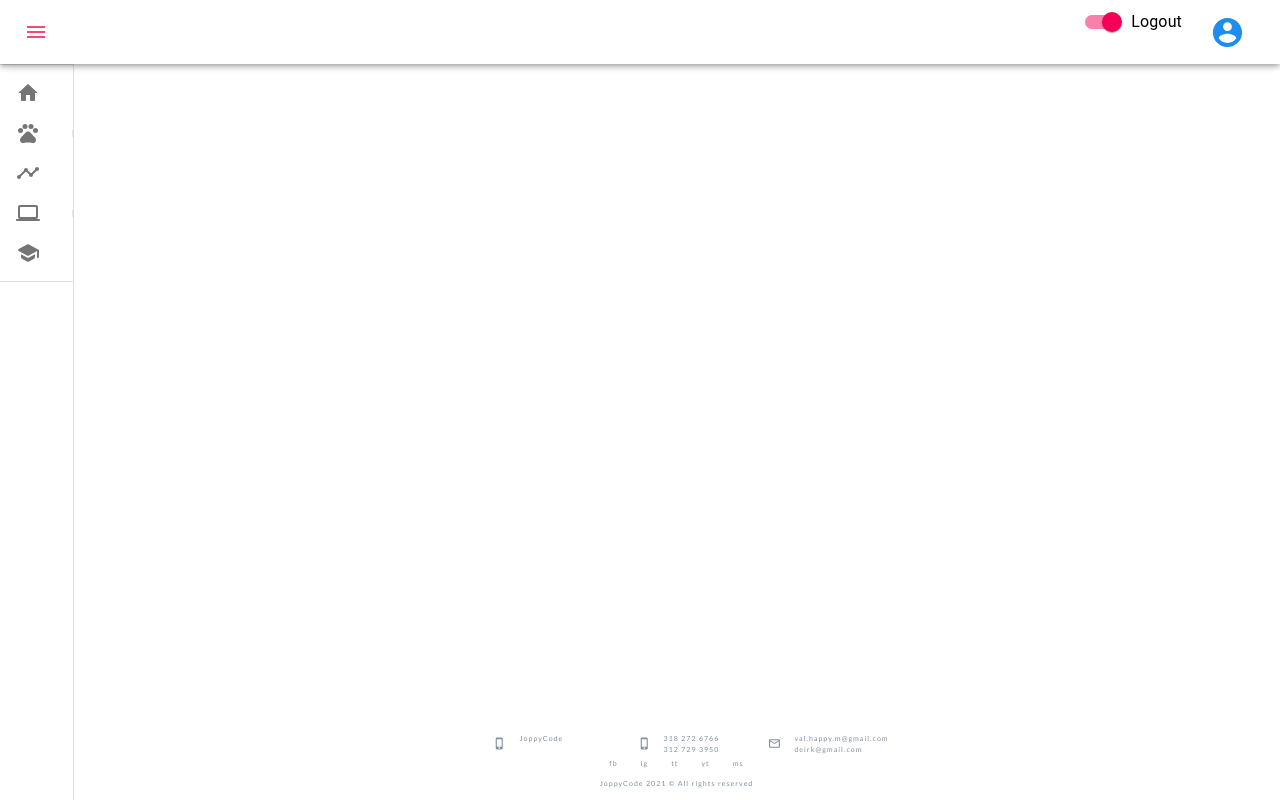
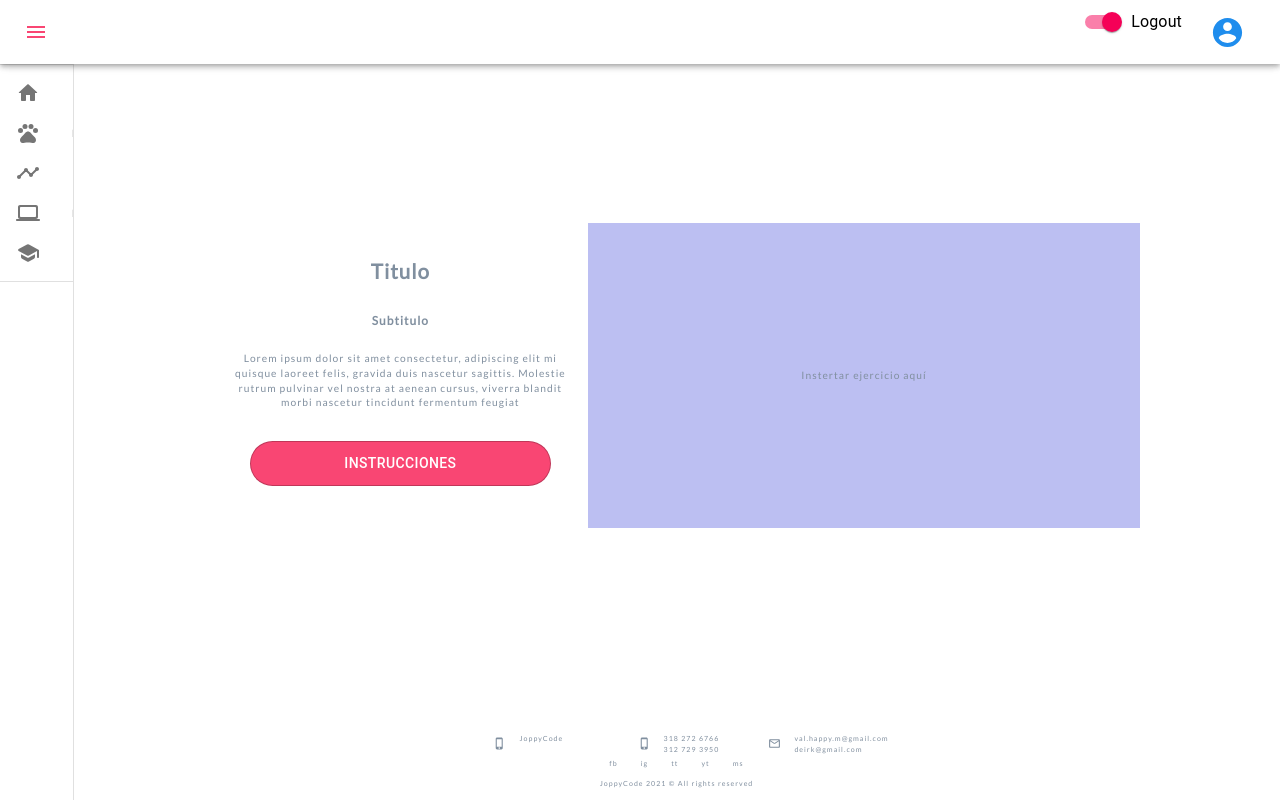
Before and after one commit to ValHappy/JoppyCode, a React (Create React App) app: page /exercise in a window 1280 px wide. Built offline with nearby package versions, Linux system fonts and the light colour scheme.

Commit message:
Exercise container creation, logo modification and instructions

```diff
--- a/src/components/Ficha/FichaExercise.js
+++ b/src/components/Ficha/FichaExercise.js
@@ -7,7 +7,7 @@ function FichaExercise({ titleExercise, col, img, location, history }) {
     const classes = useStyles();
 
     function handleClick() {
-        history.push("/");
+        history.push("/exercise");
     }
 
     return (
--- /dev/null
+++ b/src/components/General/Instructions.js
@@ -0,0 +1,53 @@
+import React from 'react';
+import { Dialog, DialogActions, DialogContent, makeStyles, TextField } from '@material-ui/core';
+import Btn from '../General/Btn';
+import { withRouter } from 'react-router-dom';
+import colors from '../../config/colors';
+import robo from '../../assets/img/robot.png';
+
+function Instructions({ handleClose, open, img }) {
+
+    const classes = useStyle();
+
+    return (
+        <Dialog open={open} onClose={handleClose} aria-labelledby="form-dialog-title" maxWidth="md">
+            <h1 className={classes.title}>Instrucciones</h1>
+
+            <DialogContent className={classes.container}>
+                <p className={classes.text}>
+                    Lorem ipsum dolor sit amet consectetur adipiscing elit lectus sapien, cubilia mattis bibendum suscipit euismod metus proin convallis phasellus nisi, class fermentum id magnis accumsan vitae netus ad. Hendrerit fusce vestibulum placerat per primis mattis hac nostra.
+                </p>
+                <img className={classes.img} src={robo} alt="Imagen explicativa del ejercicio" />
+                <p className={classes.text}>
+                    Lorem ipsum dolor sit amet consectetur adipiscing elit lectus sapien, cubilia mattis bibendum suscipit euismod.
+                </p>
+            </DialogContent>
+        </Dialog>
+    );
+}
+
+const useStyle = makeStyles((theme) => ({
+    title: {
+        marginTop: '2em',
+        color: colors.pink,
+        textAlign: 'center',
+    },
+    container: {
+        margin: 0,
+        display: 'flex',
+        flexDirection: 'column',
+        justifyContent: 'center',
+        alignItems: 'center',
+    },
+    text: {
+        margin: '0',
+        padding: '1em',
+        color: colors.colortext,
+        textAlign: 'center',
+    },
+    img: {
+        width: '50%',
+    }
+}));
+
+export default withRouter(Instructions);
--- a/src/components/General/Logo.js
+++ b/src/components/General/Logo.js
@@ -1,9 +1,6 @@
 import React from 'react';
 import { makeStyles } from '@material-ui/core';
-import logo from "../../assets/img/JoppyCode.svg"
-
-//variables
-const logoWidth = 250;
+import logo from "../../assets/logo/JoppyCode.svg";
 
 function Logo() {
     const classes = useStyle();
@@ -15,9 +12,9 @@ function Logo() {
 
 const useStyle = makeStyles((theme) => ({
     logo: {
-        width: logoWidth,
-        margin: '1em',
-        padding: '2em',
+        margin: 0,
+        padding: '0.5em',
+        width: '50%',
     },
 }));
 
--- a/src/components/NavDrawer/NavDrawer.js
+++ b/src/components/NavDrawer/NavDrawer.js
@@ -14,6 +14,7 @@ import ChevronLeftIcon from '@material-ui/icons/ChevronLeft';
 import ChevronRightIcon from '@material-ui/icons/ChevronRight';
 import { HomeRounded, PetsRounded, TimelineRounded, ComputerRounded, SchoolRounded } from '@material-ui/icons';
 import colors from '../../config/colors';
+import Logo from '../General/Logo';
 
 // Variables
 const drawerWidth = 240;
@@ -47,10 +48,15 @@ function NavDrawer(props) {
             }}
         >
             <div className={classes.toolbar}>
-                <IconButton
-                    onClick={handleDrawerClose}>
-                    {theme.direction === 'rtl' ? <ChevronRightIcon /> : <ChevronLeftIcon />}
-                </IconButton>
+                <div className={classes.logo}>
+                    <Logo />
+                </div>
+                <div className={classes.iconContent}>
+                    <IconButton
+                        onClick={handleDrawerClose}>
+                        {theme.direction === 'rtl' ? <ChevronRightIcon /> : <ChevronLeftIcon />}
+                    </IconButton>
+                </div>
             </div>
 
             <Divider />
@@ -131,7 +137,18 @@ const useStyles = makeStyles((theme) => ({
             color: colors.pink,
         },
     },
-
+    logo: {
+        width: '100%',
+        heigth: '100%',
+        display: 'flex',
+        justifyContent: 'center',
+        alignItems: 'center',
+    },
+    iconContent: {
+        display: 'flex',
+        justifyContent: 'center',
+        alignItems: 'center',
+    },
 }));
 
 export default withRouter(NavDrawer);
--- a/src/containers/App/App.js
+++ b/src/containers/App/App.js
@@ -16,6 +16,7 @@ import Skills from '../Skills/Skills';
 import Test from '../Test/Test';
 import Footer from '../../components/General/Footer';
 import Exercises from '../Exercises/Exercises';
+import Exercise from '../Exercise/Exercise';
 
 function App() {
   const classes = useStyles();
@@ -36,6 +37,7 @@ function App() {
             <Route path="/Progress" component={Progress} />
             <Route path="/Skills" component={Skills} />
             <Route path="/exercises" component={Exercises} />
+            <Route path="/exercise" component={Exercise} />
             <Route path="/Test" component={Test} />
           </div>
           <div className={classes.footer}>
--- /dev/null
+++ b/src/containers/Exercise/Exercise.js
@@ -0,0 +1,75 @@
+import React, { useState } from 'react';
+import { makeStyles } from '@material-ui/core';
+import colors from '../../config/colors';
+import Btn from '../../components/General/Btn';
+import Instructions from '../../components/General/Instructions';
+
+function Exercise() {
+    const classes = useStyle();
+
+    const [open, setOpen] = useState(false);
+
+    const handleClickOpen = () => {
+        setOpen(true);
+        console.log('aqui se abre');
+    };
+
+    const handleClose = () => {
+        setOpen(false);
+    };
+
+    return (
+        <div className={classes.container}>
+            <div className={classes.content}>
+                <h1>Titulo</h1>
+                <h3>Subtitulo</h3>
+                <p className={classes.text}>Lorem ipsum dolor sit amet consectetur, adipiscing elit mi quisque laoreet felis, gravida duis nascetur sagittis. Molestie rutrum pulvinar vel nostra at aenean cursus, viverra blandit morbi nascetur tincidunt fermentum feugiat</p>
+                <Btn text="Instrucciones" onClick={handleClickOpen} />
+                <Instructions open={open} handleClose={handleClose} />
+            </div>
+            <div className={classes.exercise} >
+            <p className={classes.text}>Instertar ejercicio aquí</p>
+            </div>
+
+        </div>
+    );
+}
+
+const useStyle = makeStyles(() => ({
+    container: {
+        margin: 0,
+        padding: 0,
+        width: '100%',
+        height: '100%',
+        display: 'flex',
+        justifyContent: 'center',
+        alignItems: 'center',
+    },
+    content: {
+        margin: 0,
+        padding: '1em',
+        width: '40%',
+        height: '100%',
+        display: 'flex',
+        flexDirection: 'column',
+        justifyContent: 'center',
+        alignItems: 'center',
+
+    },
+    text: {
+        textAlign: 'center',
+    },
+    exercise: {
+        margin: 0,
+        padding: '1em',
+        width: '60%',
+        height: '100%',
+        display: 'flex',
+        flexDirection: 'column',
+        justifyContent: 'center',
+        alignItems: 'center',
+        background: colors.lila,
+    }
+}));
+
+export default Exercise;
```
